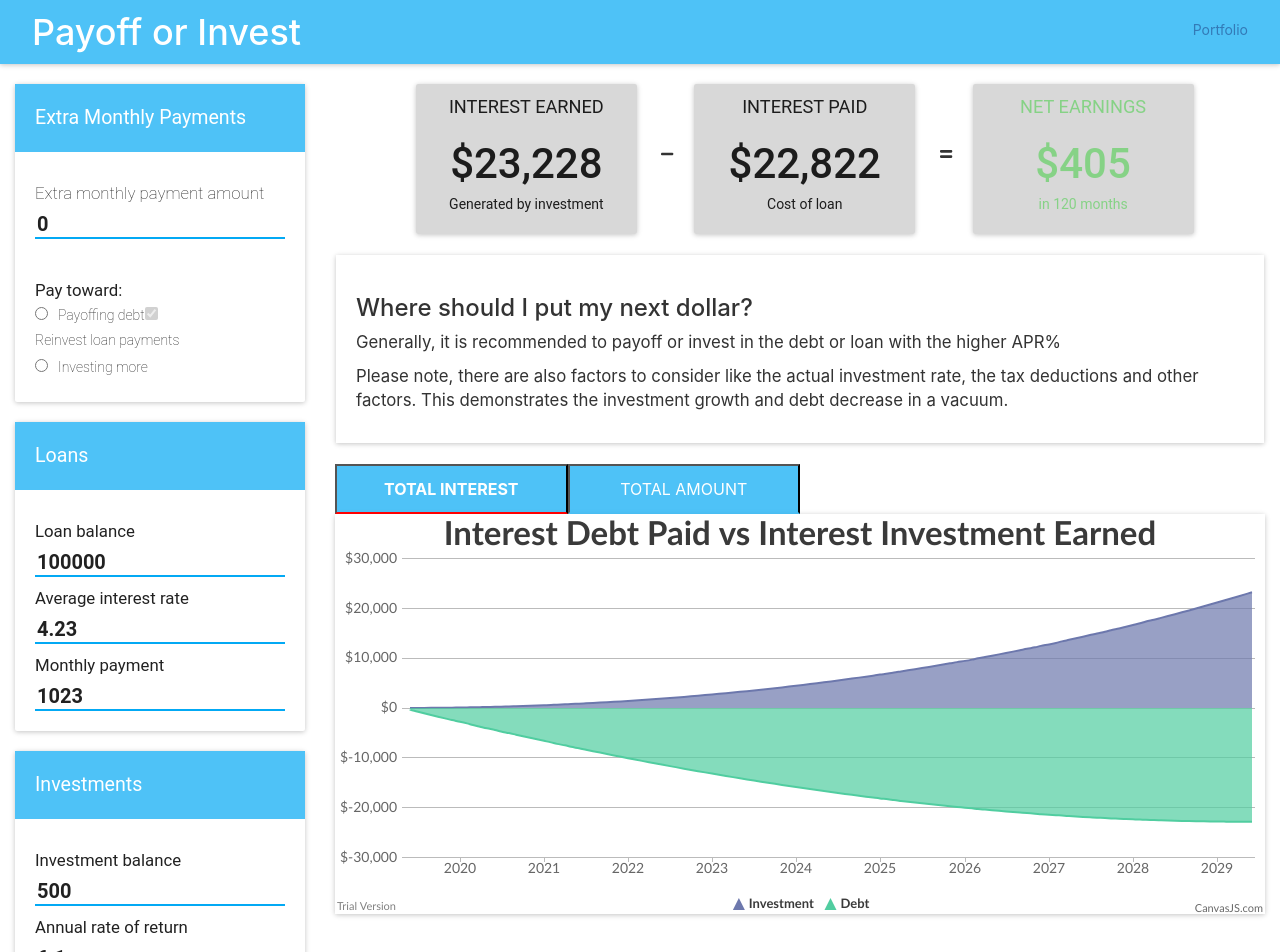
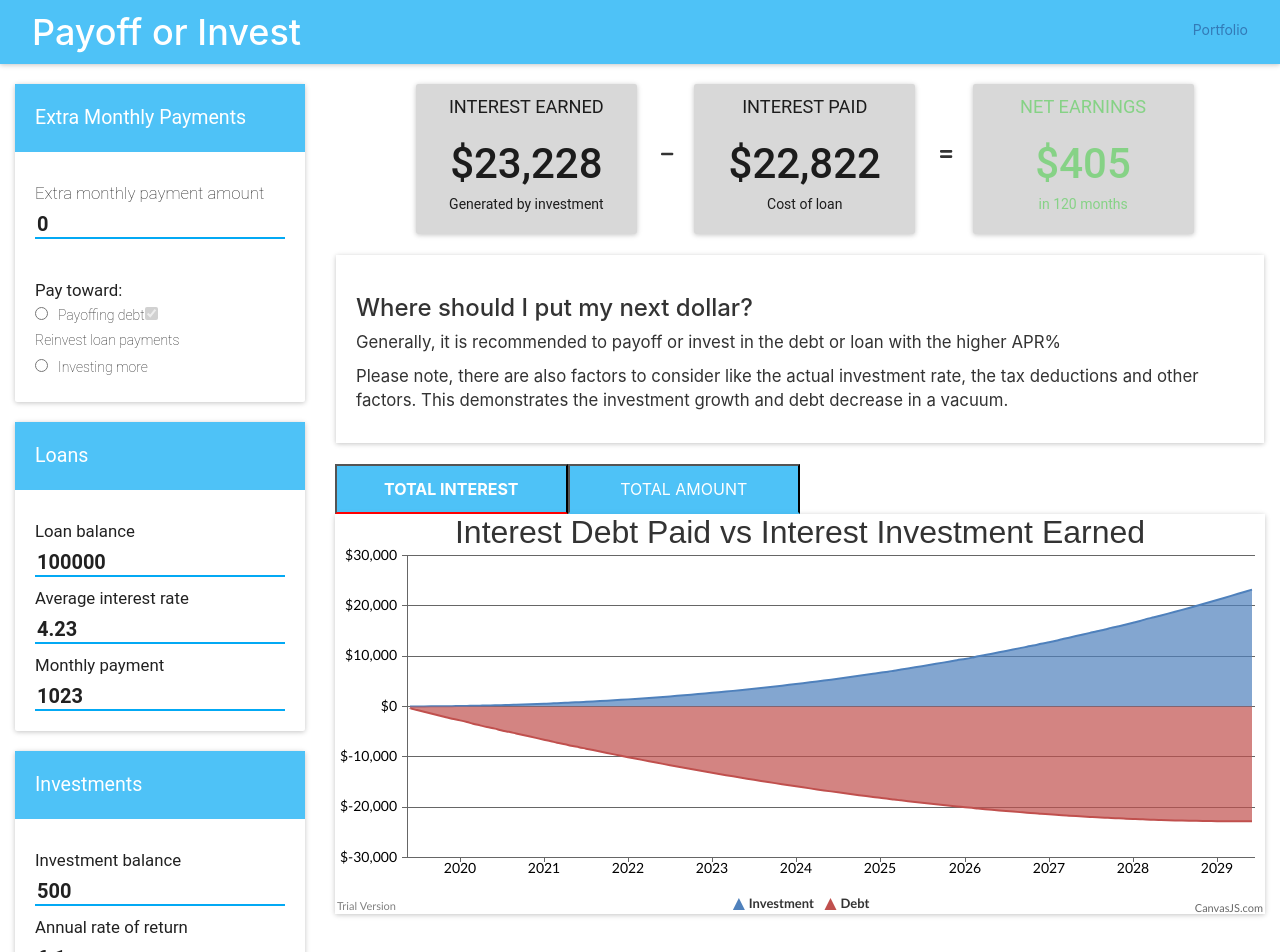
Before and after one commit to lilMango/payoff-or-invest, a React (Create React App) app: page / in a window 1280 px wide. Shown: the top 952 px of the page. Built offline with nearby package versions, Linux system fonts and the light colour scheme; the HTML template or start-up script is replaced by a standard one; a web font is replaced by a local one.

Commit message:
fixed formula, so DEBTs extra payments go toward Investment

```diff
--- a/src/components/CumulativeDebtsVsInvestments.js
+++ b/src/components/CumulativeDebtsVsInvestments.js
@@ -243,6 +243,9 @@ class CumulativeDebtsVsInvestmentsChart extends Component {
 				&& this.props.payoffChoice === 'DEBT'
 				&& i>DEBT_MONTHS ) {
     			principal = principal + parseFloat(loanDetail.monthlyPayment);
+    			if(this.props.extra>0){
+    				principal = principal + parseFloat(this.props.extra);
+    			}
     		}
 
     		month = month + 1
@@ -304,7 +307,12 @@ class CumulativeDebtsVsInvestmentsChart extends Component {
 			legend: {
 				fontSize: 13
 			},
-			data: this.generateCanvasJSDataPoints(this.props.loan,this.props.investment)
+			data: this.generateCanvasJSDataPoints(this.props.loan,this.props.investment),
+			customColorSet1:[//colorSet Array
+		     "#64d064",
+		     "#EC5657"
+		    ],
+		    colorSet:"customColorSet1"
 		};
 
 		return (
--- a/src/components/InterestDebtVsInvestment.js
+++ b/src/components/InterestDebtVsInvestment.js
@@ -263,6 +263,9 @@ class InterestDebtVsInvestment extends Component {
 				&& this.props.payoffChoice === 'DEBT'
 				&& i>DEBT_MONTHS ) {
     			principal = principal + parseFloat(loanDetail.monthlyPayment);
+    			if(this.props.extra>0){
+    				principal = principal+parseFloat(this.props.extra);
+    			}
     		}
 
     		month = month + 1
@@ -306,7 +309,7 @@ class InterestDebtVsInvestment extends Component {
 
 	render() {
 		const options = {
-			theme: "light2",
+
 			animationEnabled: true,
 			title: {
 				text: "Interest Debt Paid vs Interest Investment Earned"
@@ -324,7 +327,20 @@ class InterestDebtVsInvestment extends Component {
 			legend: {
 				fontSize: 13
 			},
-			data: this.generateCanvasJSDataPoints(this.props.loan,this.props.investment)
+			data: this.generateCanvasJSDataPoints(this.props.loan,this.props.investment),
+			customColorSet:[//colorSet Array
+			    "#64d064",
+			    "#EC5657",
+	   			"#1BCDD1",
+	     		"#8FAABB",
+	     		"#B08BEB",
+	     		"#3EA0DD",
+	     		"#F5A52A",
+	     		"#23BFAA",
+	     		"#FAA586",
+	     		"#EB8CC6",
+		    ],
+		    colorSet:"customColorSet"
 		};
 
 		return (
```
